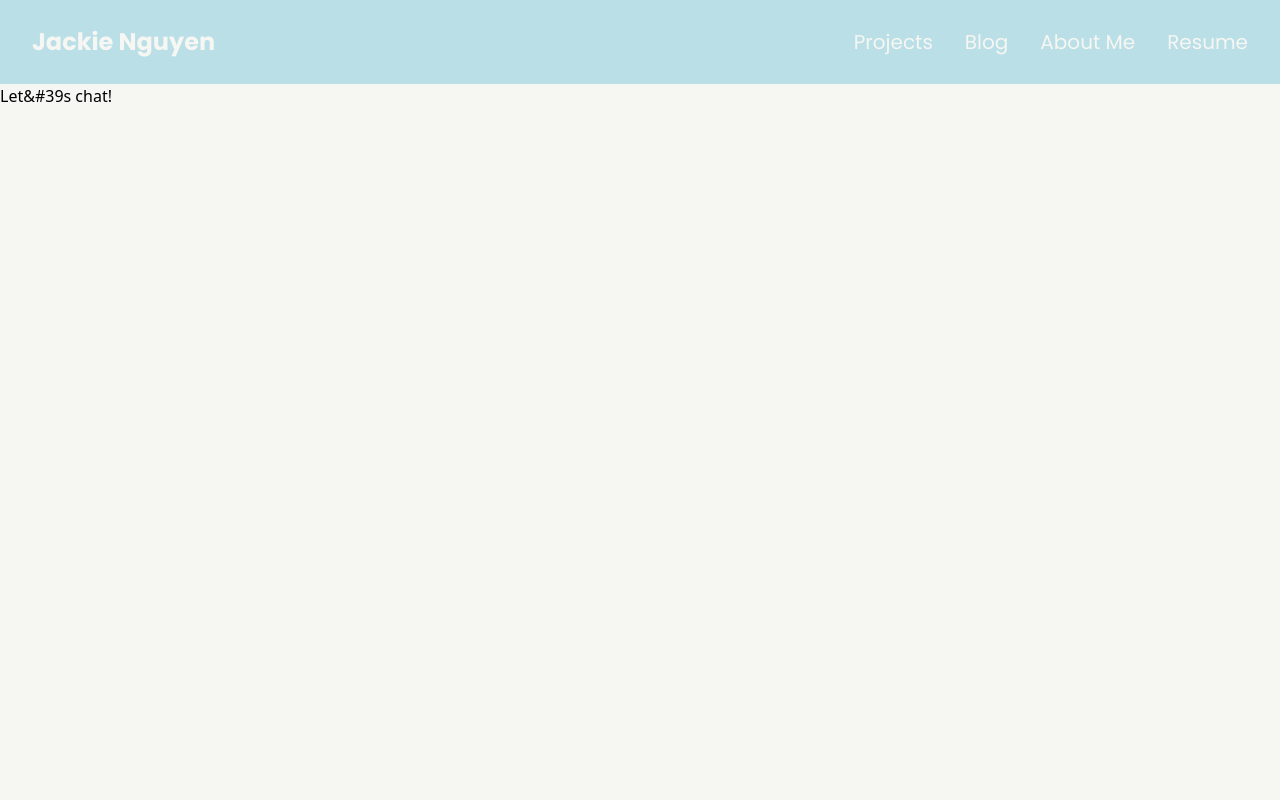
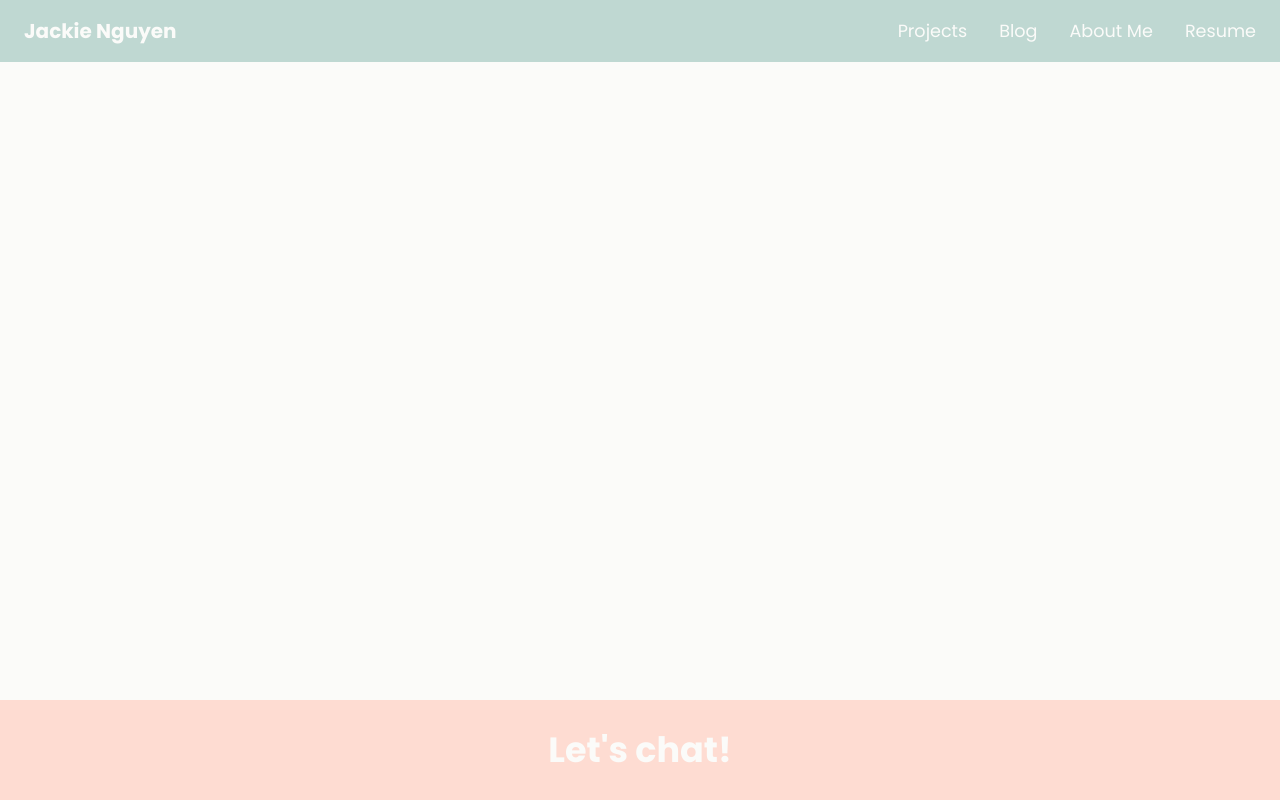
Before and after one commit to njnguyen/Portfolio-Website, a Next.js app: page / in a window 1280 px wide. Built offline with nearby package versions, Linux system fonts and the light colour scheme.

Commit message:
footer in progress

```diff
--- a/src/components/Footer.jsx
+++ b/src/components/Footer.jsx
@@ -1,7 +1,7 @@
 const Footer = () => {
     return (
         <div className="foot-container">
-            <p className="foot-title">Let&#39s chat!</p>
+            <p className="foot-title">Let&#39;s chat!</p>
         </div>
     )
 }
--- a/src/pages/_app.js
+++ b/src/pages/_app.js
@@ -1,5 +1,16 @@
 import "@/styles/globals.css";
 
+import Footer from "@/components/Footer";
+import Navbar from "@/components/Navbar";
+
 export default function App({ Component, pageProps }) {
-  return <Component {...pageProps} />;
+  return (
+    <div className="page-container">
+      <Navbar />
+      <main className="content">
+        <Component {...pageProps} />
+      </main>
+      <Footer />
+    </div>
+  );
 }
--- a/src/pages/index.js
+++ b/src/pages/index.js
@@ -1,11 +1,2 @@
-import Footer from "@/components/Footer";
-import Navbar from "@/components/Navbar";
-
 export default function Home() {
-  return (
-    <>
-      <Navbar />
-      <Footer />
-    </>
-  );
 };
--- a/src/styles/globals.css
+++ b/src/styles/globals.css
@@ -4,11 +4,13 @@
 
 /* CSS variables */
 :root {
-  --primary-light: #F6F6F2;
-  --secondary-light: #C2EDCE;
-  --main-color: #BADFE7;
-  --secondary-dark: #6FB3B8;
-  --primary-dark: #388087;
+  --primary-light: #FBFBF9;
+  --secondary-light: #FEDCD2;
+  --main-color: #BFD8D2;
+  --accent: #DCB239;
+  --secondary-dark: #DF744A;
+  --primary-dark: #717568;
+  --main-font: 'Poppins';
 }
 @media (prefers-color-scheme: dark) {
   :root {
@@ -21,33 +23,57 @@ body {
   background-color: var(--primary-light); /* Background color */
 }
 
+.page-container {
+  display: flex;
+  flex-direction: column;
+  min-height: 100vh;
+}
+
+.content {
+  flex-grow: 1;
+}
+
 /* Navbar */
 /* Navbar container */
 .nav-container {
   display: flex;
   justify-content: space-between;
   align-items: center;
-  padding: 1rem;
+  padding: 0.5rem;
   background-color: var(--main-color);
   color: var(--primary-light);
 }
 /* Navbar text */
 .nav-container .nav-link {
   color: var(--primary-light);
-  font-family: 'Poppins', sans-serif;
-  font-size: 1.25rem;
+  font-family: var(--main-font), sans-serif;
+  font-size: 1.1rem;
   padding: 0.5rem 1rem;
   transition: color 0.3s ease;
 }
 .nav-container .nav-link:hover {
-  color: var(--secondary-light);
+  color: var(--accent);
 }
 .logo {
   color: var(--primary-light);
-  font-family: 'Poppins', sans-serif;
-  font-size: 1.5rem;
+  font-family: var(--main-font), sans-serif;
+  font-size: 1.25rem;
   font-weight: bold;
   padding: 0.5rem 1rem;
 }
 
 /* Footer */
+.foot-container {
+  align-items: center;
+  padding: 0.5rem;
+  background-color: var(--secondary-light);
+  color: var(--primary-light);
+}
+.foot-title {
+  color: var(--primary-light);
+  text-align: center;
+  font-size: 35px;
+  font-weight: bold;
+  font-family: var(--main-font), sans-serif;
+  padding: 1rem;
+}
```
